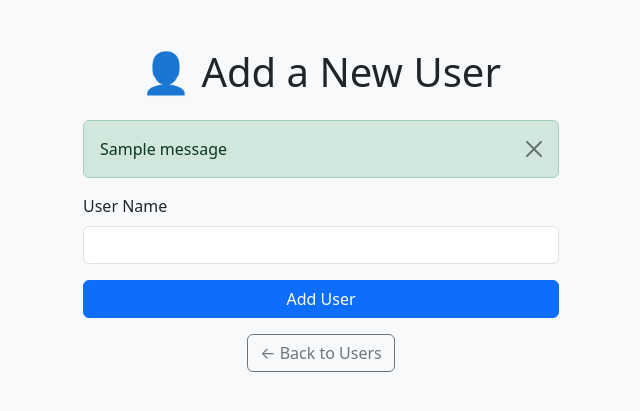
After one commit to alexandergreif/MovieProjectFinals, a Flask app: page /add_user in a window 1280 px wide. The commit adds this page. Shown: the top 411 px of the page, without its empty margins (319-959 px from the left). Run offline with Flask 3, Linux system fonts and the light colour scheme; tables that the repository leaves empty hold one stand-in row (values such as "Sample post"); one stand-in notice (Sample message) is shown.

Commit message:
Added the user management, add user, a little dashboard with an overview of every users count of movies, and some small changes to the routes in the flask application to make everything work smoothly.

```diff
--- a/app.py
+++ b/app.py
@@ -1,6 +1,6 @@
 import os
 from flask import Flask, render_template, request, redirect, url_for, flash
-from database import db, Movie
+from database import db, Movie, User
 from dotenv import load_dotenv
 
 load_dotenv()
@@ -27,23 +27,31 @@ def home():
 
 @app.route("/explore")
 def explore_movies():
-    movies = Movie.query.all()
-    return render_template("explore.html", movies=movies)
+    query = request.args.get("q", "").strip().lower()
 
-@app.route("/add", methods=['GET','POST'])
-def add_movie():
+    if query:
+        movies = Movie.query.filter(Movie.title.ilike(f"%{query}%")).all()
+    else:
+        movies = Movie.query.all()
+
+    return render_template("explore.html", movies=movies, search_query=query)
+
+@app.route("/users/<int:user_id>", methods=['GET','POST'])
+def add_movie(user_id):
+    user = User.query.get_or_404(user_id)
+
     if request.method == 'POST':
         title = request.form["title"]
         year = int(request.form["year"])
         rating = float(request.form["rating"])
         poster = request.form["poster"]
 
-        movie = Movie(title=title, year=year, rating=rating, poster=poster)
+        movie = Movie(title=title, year=year, rating=rating, poster=poster, user_id=user.id)
         db.session.add(movie)
         db.session.commit()
-        return redirect(url_for("explore_movies"))
+        return redirect(url_for("user_movies", user_id=user.id))
 
-    return render_template("add_movie.html")
+    return render_template("add_movie.html", user=user)
 
 @app.route("/update/<movie_id>", methods=['GET', 'POST'])
 def update_movie(movie_id):
@@ -67,5 +75,32 @@ def delete_movie(movie_id):
     flash(f"'{movie.title}' was deleted successfully!", "success")
     return redirect(url_for("explore_movies"))
 
+@app.route("/users", methods=['GET'])
+def list_users():
+    users = User.query.all()
+    return render_template("users.html", users=users)
+
+@app.route("/users/int:<user_id>")
+def user_movies(user_id):
+    user = User.query.get_or_404(user_id)
+    return render_template("explore.html", movies=user.movies, user=user)
+
+@app.route("/add_user", methods=['GET', 'POST'])
+def add_user():
+
+    if request.method == 'POST':
+        name = request.form["name"]
+        if name.strip():
+            new_user = User(name=name.strip())
+            db.session.add(new_user)
+            db.session.commit()
+            flash(f"User '{new_user.name}' created successfully!", "success")
+            return redirect(url_for("user_movies", user_id=new_user.id))
+        else:
+            flash("Please enter a valid name.", "danger")
+    return render_template("add_user.html")
+
+
+
 if __name__ == "__main__":
     app.run(debug=True)
--- a/templates/add_movie.html
+++ b/templates/add_movie.html
@@ -14,8 +14,8 @@
 
     <div class="container mt-5">
         <h1 class="mb-4 text-center">🎬 Add a New Movie</h1>
-
-        <form method="POST" action="/add" class="mx-auto" style="max-width: 500px;">
+        <h5 class="text-center mb-4 text-muted">for {{ user.name }}</h5>
+        <form method="POST" action="{{ url_for('add_movie', user_id=user.id) }}" class="mx-auto" style="max-width: 500px;">
             <div class="mb-3">
                 <label for="title" class="form-label">Movie Title</label>
                 <input type="text" class="form-control" id="title" name="title" required>
--- /dev/null
+++ b/templates/add_user.html
@@ -0,0 +1,37 @@
+<!DOCTYPE html>
+<html lang="en">
+<head>
+    <meta charset="UTF-8">
+    <title>Add User | MoviWeb</title>
+    <link href="https://cdn.jsdelivr.net/npm/bootstrap@5.3.0/dist/css/bootstrap.min.css" rel="stylesheet">
+</head>
+<body class="bg-light">
+<div class="container mt-5" style="max-width: 500px;">
+    <h1 class="text-center mb-4">👤 Add a New User</h1>
+
+    <!-- Flash messages -->
+    {% with messages = get_flashed_messages(with_categories=true) %}
+        {% if messages %}
+            {% for category, message in messages %}
+                <div class="alert alert-{{ category }} alert-dismissible fade show" role="alert">
+                    {{ message }}
+                    <button type="button" class="btn-close" data-bs-dismiss="alert" aria-label="Close"></button>
+                </div>
+            {% endfor %}
+        {% endif %}
+    {% endwith %}
+
+    <form method="POST">
+        <div class="mb-3">
+            <label for="name" class="form-label">User Name</label>
+            <input type="text" class="form-control" id="name" name="name" required>
+        </div>
+        <button type="submit" class="btn btn-primary w-100">Add User</button>
+    </form>
+
+    <div class="text-center mt-3">
+        <a href="/users" class="btn btn-outline-secondary">← Back to Users</a>
+    </div>
+</div>
+</body>
+</html>
--- a/templates/index.html
+++ b/templates/index.html
@@ -8,7 +8,7 @@
 <body class="bg-dark text-white text-center d-flex flex-column justify-content-center align-items-center vh-100">
     <h1 class="mb-4">🎬 Welcome to MoviWeb!</h1>
     <p class="lead mb-5">Your personal movie collection, now on the web.</p>
-    <a href="/explore" class="btn btn-primary btn-lg">Explore Movies</a>
-    <a href="/add" class="btn btn-outline-light btn-lg mt-3">+ Add Movie</a>
+    <a href="/users" class="btn btn-primary btn-lg">Explore Movies</a>
+    <a href="/users" class="btn btn-outline-light btn-lg mt-3">+ Add Movie</a>
 </body>
 </html>
```
Also changed, not shown: database.py (+9 -0 lines), init_db.py (+10 -6 lines), templates/explore.html (+22 -5 lines), templates/users.html (added, +33 -0 lines).
